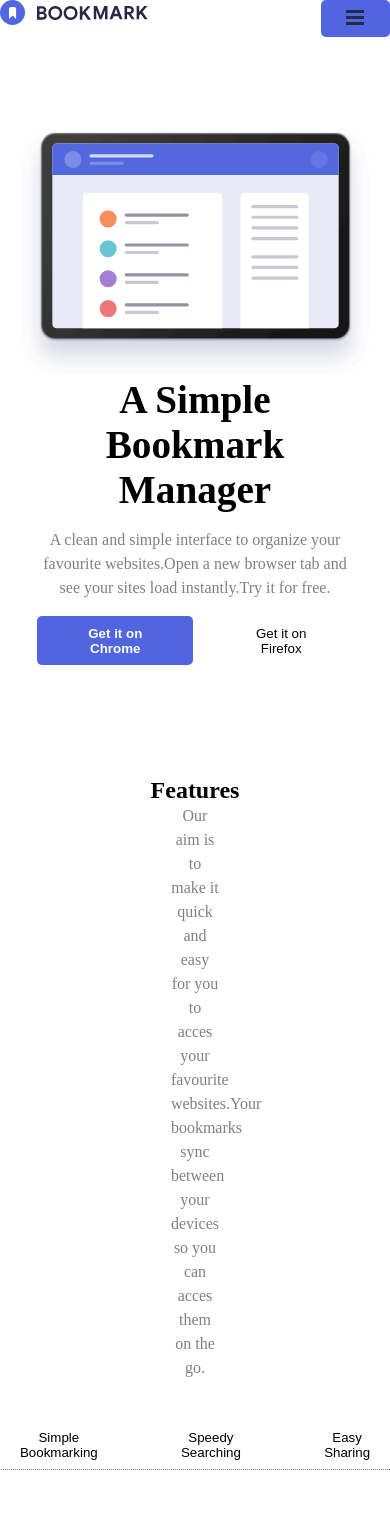
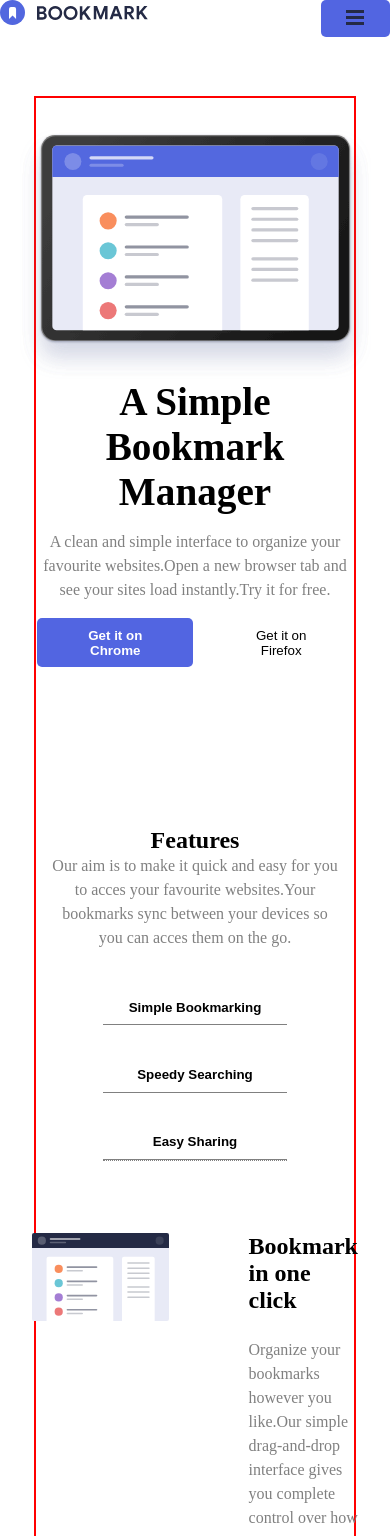
Before and after one commit to MSG-DEVELOPER/ITACADEMY-S5-REACT_BASIC, a React (Vite) app: page / in a window 390 px wide. Shown: the top 1536 px of the page. Built offline with nearby package versions, Linux system fonts and the light colour scheme.

Commit message:
Seguimos dando prioridad a las querys de movil. Tabs hechas. Falta el contenido de las tabs.

```diff
--- a/src/App.css
+++ b/src/App.css
@@ -5,6 +5,7 @@ main {
   flex-direction: column;
 
   align-items: center;
+  border: 2px solid red;
 }
 
 p {
@@ -38,3 +39,12 @@ p {
   justify-content: center;
   width: 100%;
 }
+
+
+
+@media(max-width:480px){
+  .section_textFeatures{
+    width: 100%;
+    margin-top: 10rem;
+  }
+}
--- a/src/components/atoms/Button/Button.module.css
+++ b/src/components/atoms/Button/Button.module.css
@@ -8,3 +8,11 @@
     color: black;
     font-weight: lighter;
 }
+
+.tab{
+    background-color: white;
+    color: black;
+    font-weight:bold;
+    border-bottom: 1px grey solid;
+    border-radius: 0;
+}
--- a/src/components/organisms/Navbar-tab/Navbar-tab.module.css
+++ b/src/components/organisms/Navbar-tab/Navbar-tab.module.css
@@ -17,3 +17,14 @@
   display: flex;
   gap:2rem;
 }
+
+@media(max-width:480px){
+
+    .tabs{
+        flex-direction: column;
+
+
+    }
+
+
+}
--- a/src/components/organisms/Navbar-tab/Navbar-tab.tsx
+++ b/src/components/organisms/Navbar-tab/Navbar-tab.tsx
@@ -25,14 +25,16 @@ function NavbarTab() {
       <div className={css.tabs} >
 
         {tabs.map((tab, index) => (
-          <Button clas="navbar" key={tab.label} callback={() => setActiveTab(index)}>
+          <Button clas="tab" key={tab.label} callback={() => setActiveTab(index)}>
             {tab.label}
           </Button>
         ))}
 
       </div>
 
-      <div className={css.content}>{tabs[activeTab].content}</div>
+      <div className={css.content}>
+        {tabs[activeTab].content}
+      </div>
     </div>
   );
 }
--- a/src/index.css
+++ b/src/index.css
@@ -6,8 +6,8 @@
 
 body{
   margin-top: 2rem;
-  margin-left: 8rem;
-  margin-right: 8rem;
+  margin-left: 8.8vw;
+  margin-right: 8.8vw;;
 
 }
 button{
```
